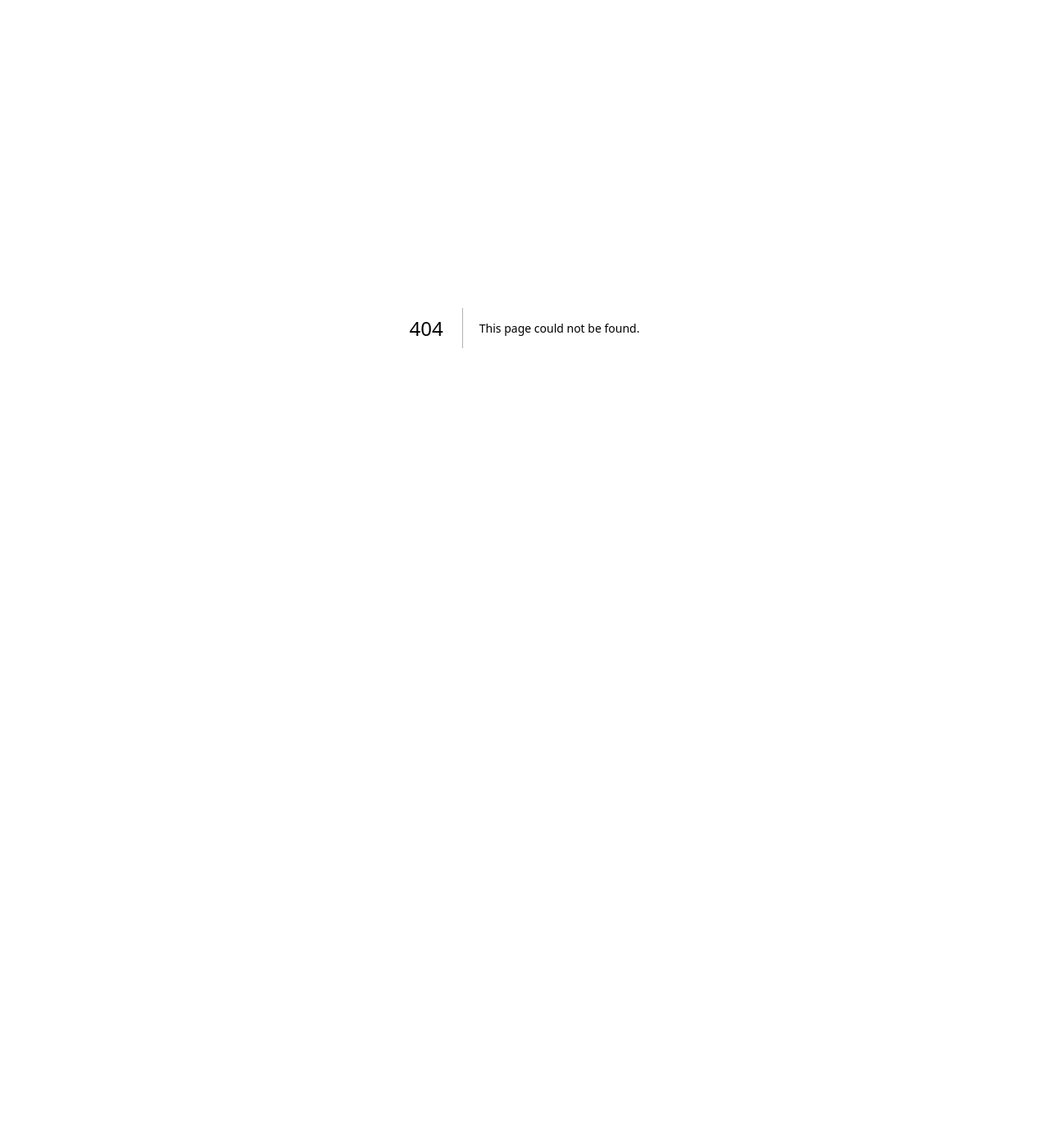
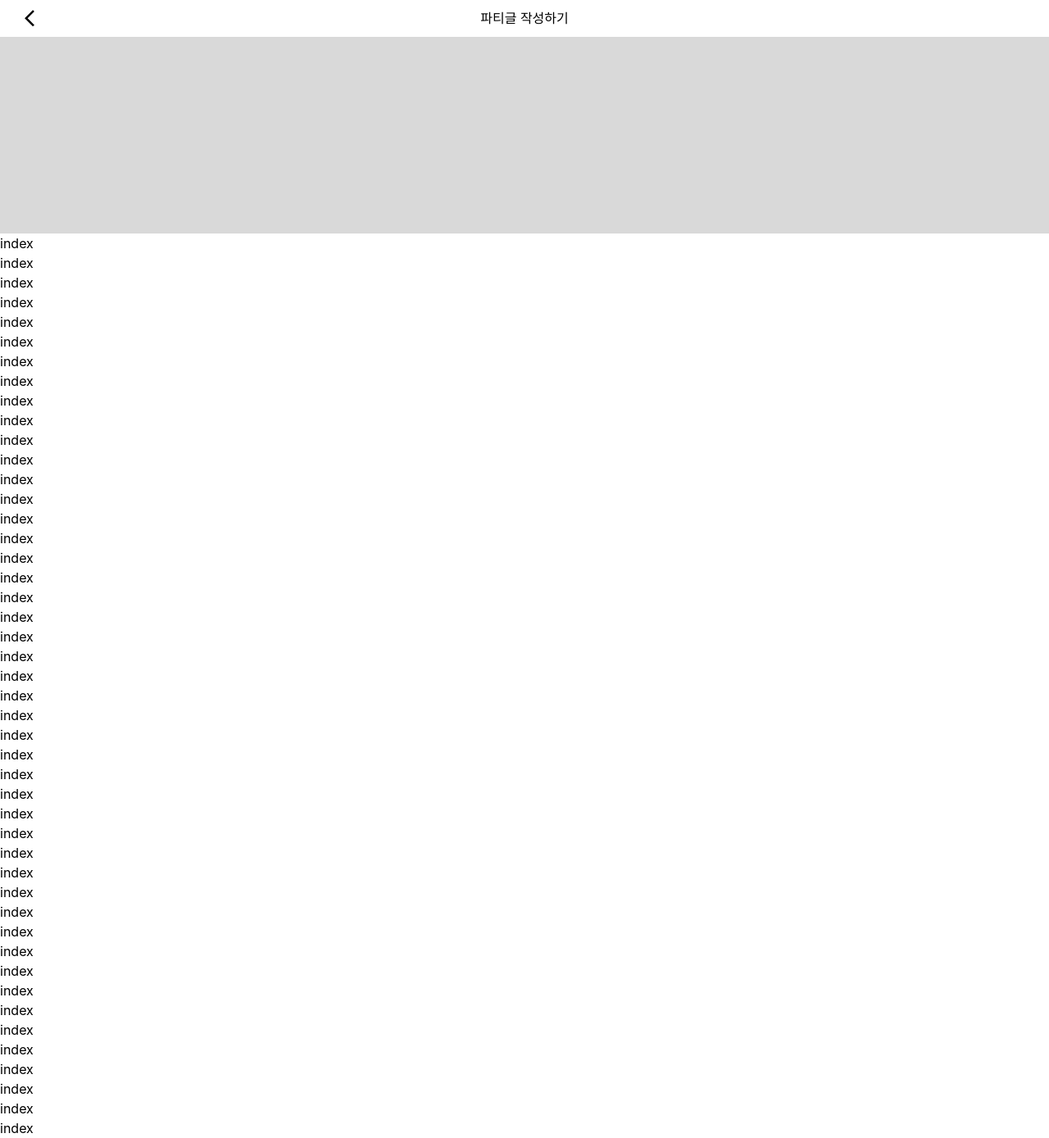
Before and after one commit to BaGulBaGul/BaGulBaGul_Front, a Next.js app: page /post in a window 1280 px wide. Before the commit this address had no page. Shown: the whole page at 82% size. Before the commit the page ends 800 px from the top, so only its background shows below. Built offline with nearby package versions, Linux system fonts and the light colour scheme; a web font is replaced by a local one.

Commit message:
header, router 일부

```diff
--- /dev/null
+++ b/src/app/post/layout.tsx
@@ -0,0 +1,7 @@
+export default function RootLayout({ children }: { children: React.ReactNode }) {
+    return (
+      <html lang="en">
+        <body>{children}</body>
+      </html>
+    );
+  }
--- /dev/null
+++ b/src/app/post/page.tsx
@@ -0,0 +1,11 @@
+import Post from '../../components/pages/post'
+import PostHeader from '../../components/layout/postHeader'
+
+export default function Page() {
+    return (
+      <>
+        <PostHeader />
+        <Post />
+      </>
+    );
+  }
--- a/src/app/test.tsx
+++ /dev/null
@@ -1,9 +0,0 @@
-import React from 'react'
-
-function Test() {
-  return (
-    <div>test</div>
-  )
-}
-
-export default Test;
--- a/src/components/layout/header.tsx
+++ b/src/components/layout/header.tsx
@@ -13,7 +13,7 @@ function Header() {
           <a href="/"><Image src="/main_icon_search.svg" alt="검색창 아이콘" fill /></a>
         </p>
         <p className="flex w-6 h-6 relative">
-          <a href="/"><Image src="/main_icon_edit.svg" alt="글작성 아이콘" fill /></a>
+          <a href="/post"><Image src="/main_icon_edit.svg" alt="글작성 아이콘" fill /></a>
         </p>
         <a className="flex place-items-center" href="/">
           <Image src="/main_profile.svg" alt="마이페이지 아이콘" width={24} height={24} />
--- /dev/null
+++ b/src/components/layout/postHeader.tsx
@@ -0,0 +1,16 @@
+import React from 'react'
+
+function postHeader() {
+    return (
+        <div className="fixed top-0 left-0 right-0 flex-row flex w-full justify-between px-[24px] py-[10px] bg-[#FFFFFF]">
+            <img src='/arrow_prev.svg' />
+            <div>
+                파티글 작성하기
+            </div>
+            <div className='w-[24px]'></div>
+        </div>
+
+    )
+}
+
+export default postHeader
--- /dev/null
+++ b/src/components/pages/post/index.tsx
@@ -0,0 +1,55 @@
+import React from 'react'
+
+export default function index() {
+    return (
+        <div className='mt-[45px]'>
+            <div className='w-full h-[240px] bg-[#D9D9D9]'>
+            </div>
+            <div>index</div>
+            <div>index</div>
+            <div>index</div>
+            <div>index</div>
+            <div>index</div>
+            <div>index</div>
+            <div>index</div>
+            <div>index</div>
+            <div>index</div>
+            <div>index</div>
+            <div>index</div>
+            <div>index</div>
+            <div>index</div>
+            <div>index</div>
+            <div>index</div>
+            <div>index</div>
+            <div>index</div>
+            <div>index</div>
+            <div>index</div>
+            <div>index</div>
+            <div>index</div>
+            <div>index</div>
+            <div>index</div>
+            <div>index</div>
+            <div>index</div><div>index</div>
+            <div>index</div>
+            <div>index</div>
+            <div>index</div>
+            <div>index</div>
+            <div>index</div>
+            <div>index</div>
+            <div>index</div>
+            <div>index</div>
+            <div>index</div>
+            <div>index</div>
+            <div>index</div>
+            <div>index</div>
+            <div>index</div>
+            <div>index</div>
+            <div>index</div>
+            <div>index</div>
+            <div>index</div>
+            <div>index</div>
+            <div>index</div>
+            <div>index</div>
+        </div>
+    )
+}
```
